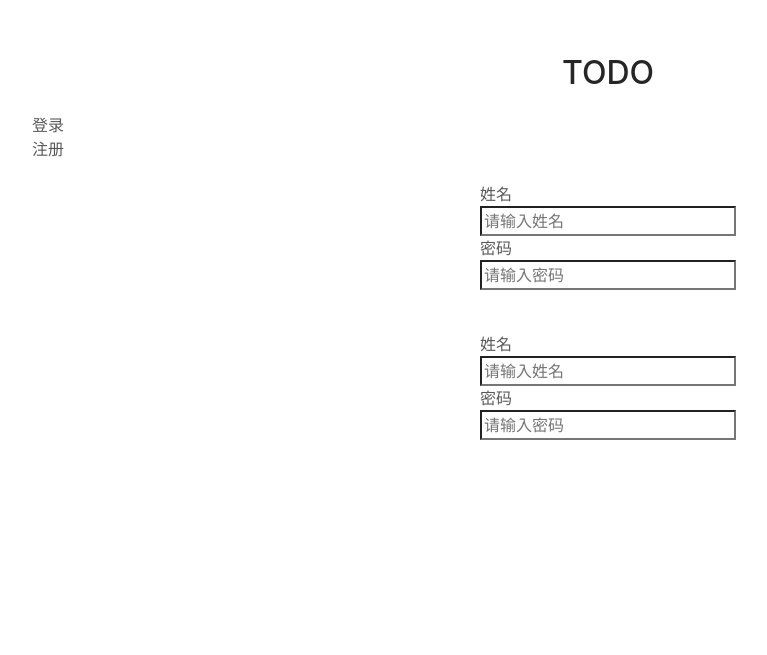
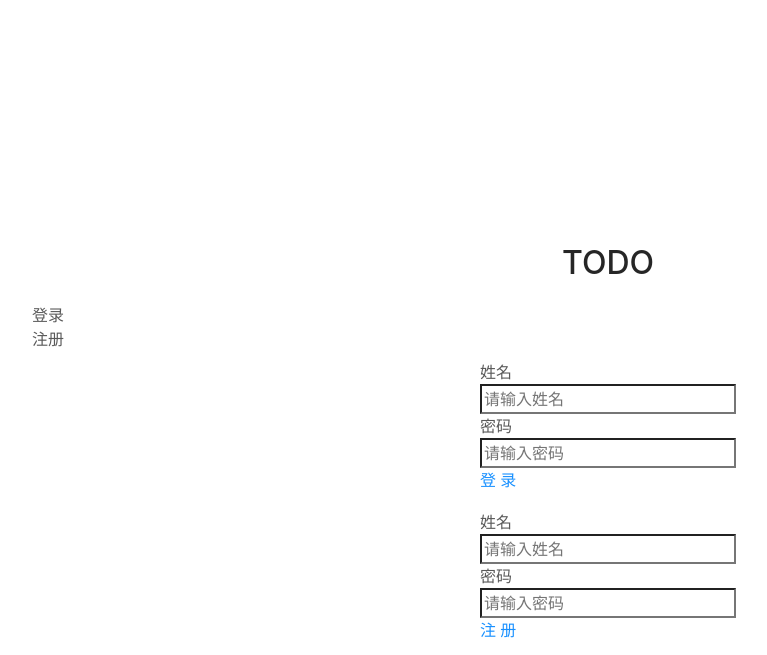
Before and after one commit to shifengchen/todo-demo-client, a React (Create React App) app: page /login in a window 1280 px wide. Shown: the part 145-800 px from the top of the page, without its empty margins (32-799 px from the left). Built offline with nearby package versions, Linux system fonts and the light colour scheme.

Commit message:
add login and signup mutation

```diff
--- a/package.json
+++ b/package.json
@@ -30,6 +30,7 @@
     "@testing-library/user-event": "^7.1.2",
     "antd-mobile": "^2.3.1",
     "apollo-boost": "^0.4.7",
+    "apollo-link-context": "^1.0.19",
     "graphql": "^14.5.8",
     "moment": "^2.24.0",
     "react": "^16.12.0",
--- a/src/components/Home.js
+++ b/src/components/Home.js
@@ -2,15 +2,27 @@ import React from 'react';
 import Header from './Header'
 import List from './List'
 import Create from './Create'
+import { getLocal } from '../utils'
+import { AUTH_TOKEN } from '../constants'
 
-function Home() {
+class Home extends React.Component {
+  token = getLocal(AUTH_TOKEN)
+
+  componentDidMount() {
+    if (!this.token) {
+      this.props.history.replace('/login')
+    }
+  }
+
+  render() {
     return (
       <div className="home">
         <Header />
         <List />
         <Create />
       </div>
-  );
+    )
+  }
 }
 
 export default Home;
--- a/src/components/Login.js
+++ b/src/components/Login.js
@@ -1,11 +1,31 @@
 import React, { Component } from 'react'
-import { Tabs, List, InputItem } from 'antd-mobile'
+import { Tabs, List, InputItem, Button } from 'antd-mobile'
+import { Mutation } from 'react-apollo'
+import gql from 'graphql-tag'
+import { setLocal } from '../utils'
+import { AUTH_TOKEN } from '../constants'
 import '../styles/login.css'
 
 const tabs = [
   { title: '登录', sub: '1' },
   { title: '注册', sub: '2' },
 ]
+
+const SIGNUP_MUTATION = gql`
+  mutation SignupMutation($name: String!, $password: String!) {
+    signup(name: $name, password: $password) {
+      token
+    }
+  }
+`
+
+const LOGIN_MUTATION = gql`
+  mutation LoginMutation($name: String!, $password: String!) {
+    login(name: $name, password: $password) {
+      token
+    }
+  }
+`
 
 class Login extends Component {
   state = {
@@ -17,6 +37,16 @@ class Login extends Component {
     this.setState({
       [key]: val
     })
+  }
+
+  saveToken = token => {
+    setLocal(AUTH_TOKEN, token)
+  }
+
+  confirm = data => {
+    const { token = '' } = data
+    this.saveToken(token)
+    this.props.history.push('/')
   }
 
   render() {
@@ -50,6 +80,15 @@ class Login extends Component {
                 >
                   密码
                 </InputItem>
+                <Mutation
+                  mutation={LOGIN_MUTATION}
+                  variables={{ name, password }}
+                  onCompleted={ data => this.confirm(data.login) }
+                >
+                  {loginMutation => (
+                    <Button type="primary" onClick={loginMutation}>登录</Button>
+                  )}
+                </Mutation>
               </List>
             </div>
             <div style={{ display: 'flex', alignItems: 'center', justifyContent: 'center', height: '150px', backgroundColor: '#fff' }}>
@@ -71,6 +110,15 @@ class Login extends Component {
                 >
                   密码
                 </InputItem>
+                <Mutation
+                  mutation={SIGNUP_MUTATION}
+                  variables={{ name, password }}
+                  onCompleted={ data => this.confirm(data.signup) }
+                >
+                  {signupMutation => (
+                    <Button type="primary" onClick={signupMutation}>注册</Button>
+                  )}
+                </Mutation>
               </List>
             </div>
           </Tabs>
--- /dev/null
+++ b/src/constants.js
@@ -0,0 +1 @@
+export const AUTH_TOKEN = 'auth-token'
--- a/src/index.js
+++ b/src/index.js
@@ -3,8 +3,11 @@ import ReactDOM from 'react-dom';
 import { ApolloProvider } from 'react-apollo'
 import { ApolloClient } from 'apollo-client'
 import { createHttpLink } from 'apollo-link-http'
+import { setContext } from 'apollo-link-context'
 import { InMemoryCache } from 'apollo-cache-inmemory'
 import { BrowserRouter } from 'react-router-dom'
+import { AUTH_TOKEN } from './constants'
+import { getLocal } from './utils'
 import './styles/index.css';
 import App from './components/App';
 import * as serviceWorker from './serviceWorker';
@@ -13,8 +16,18 @@ const httpLink = createHttpLink({
   uri: 'http://localhost:4000'
 })
 
+const authLink = setContext((_, { headers }) => {
+  const token = getLocal(AUTH_TOKEN)
+  return {
+    headers: {
+      ...headers,
+      authorization: token ? `Bearer ${token}` : ''
+    }
+  }
+})
+
 const client = new ApolloClient({
-  link: httpLink,
+  link: authLink.concat(httpLink),
   cache: new InMemoryCache()
 })
 
--- a/src/styles/login.css
+++ b/src/styles/login.css
@@ -1,9 +1,10 @@
 .login {
   display: flex;
-  justify-content: center;
+  /* justify-content: center; */
   align-items: center;
   flex-direction: column;
   height: 100vh;
+  padding-top: 30%;
 }
 
 .login .am-tabs-default-bar-underline {
--- /dev/null
+++ b/src/utils.js
@@ -0,0 +1,8 @@
+export function setLocal(key, data) {
+  data = JSON.stringify(data)
+  localStorage.setItem(key, data)
+}
+
+export function getLocal(key) {
+  return JSON.parse(localStorage.getItem(key))
+}
```
Also changed, not shown: 1 other file (tests, documents, lock files or other folders). Lines whose indentation alone changed are shown as unchanged.
